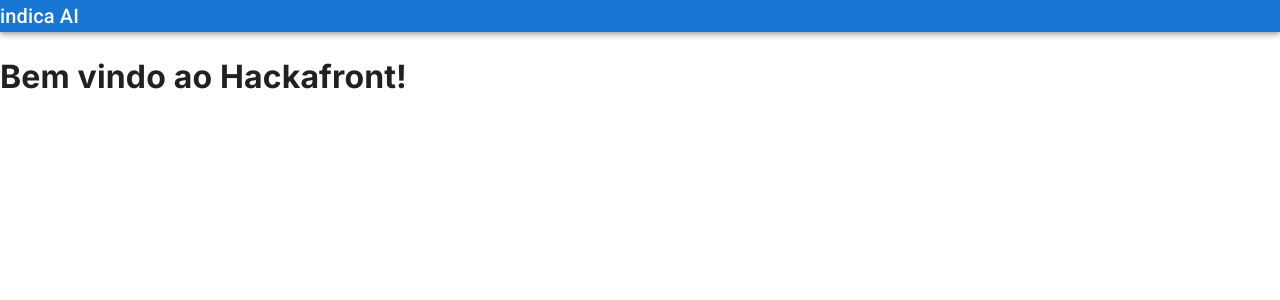
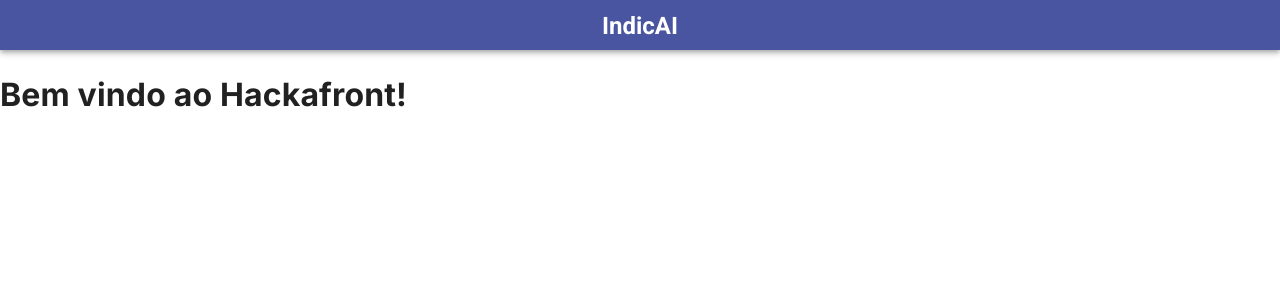
Before and after one commit to lucsduartee/hackachat, a Next.js app in the folder hackafront/: page / in a window 1280 px wide. Shown: the top 300 px of the page. Built offline with nearby package versions, Linux system fonts and the light colour scheme.

Commit message:
feat: add theme

```diff
--- a/hackafront/src/app/layout.js
+++ b/hackafront/src/app/layout.js
@@ -7,6 +7,7 @@ import '@fontsource/roboto/500.css';
 import '@fontsource/roboto/700.css';
 import Header from '@/components/Header';
 import { CssBaseline } from '@mui/material';
+import Theme from '@/providers/Theme';
 
 const inter = Inter({ subsets: ['latin'] })
 
@@ -20,10 +21,12 @@ export default function RootLayout({ children }) {
     <html lang="en">
       <body className={inter.className}>
         <CssBaseline />
-        <Header/>
-        <GlobalProvider>
-          {children}
-        </GlobalProvider>
+        <Theme>
+          <Header/>
+          <GlobalProvider>
+            {children}
+          </GlobalProvider>
+        </Theme>
       </body>
     </html>
   )
--- a/hackafront/src/components/Header/header.js
+++ b/hackafront/src/components/Header/header.js
@@ -2,9 +2,9 @@ import { AppBar, Typography } from '@mui/material';
 
 export default function Header() {
   return (
-    <AppBar position="static">
-      <Typography variant="h6" component="div" sx={{ flexGrow: 1 }}>
-        indica AI
+    <AppBar position="static" sx={{ height: '50px', display: 'flex'}}>
+      <Typography sx={{ margin: "0 auto", verticalAlign: 'center', marginTop: '10px', fontWeight: 'bold' }} variant="h5">
+        IndicAI
       </Typography>
     </AppBar>
   );
--- /dev/null
+++ b/hackafront/src/providers/Theme.js
@@ -0,0 +1,18 @@
+'use client'
+
+import { ThemeProvider, createTheme } from '@mui/material/styles';
+
+const theme = createTheme({
+  palette: {
+    primary: {
+      main: '#4A55A2',
+      // light: will be calculated from palette.primary.main,
+      // dark: will be calculated from palette.primary.main,
+      // contrastText: will be calculated to contrast with palette.primary.main
+    },
+  },
+});
+
+export default function Theme({ children }) {
+  return <ThemeProvider theme={theme}>{ children }</ThemeProvider>;
+}
```
